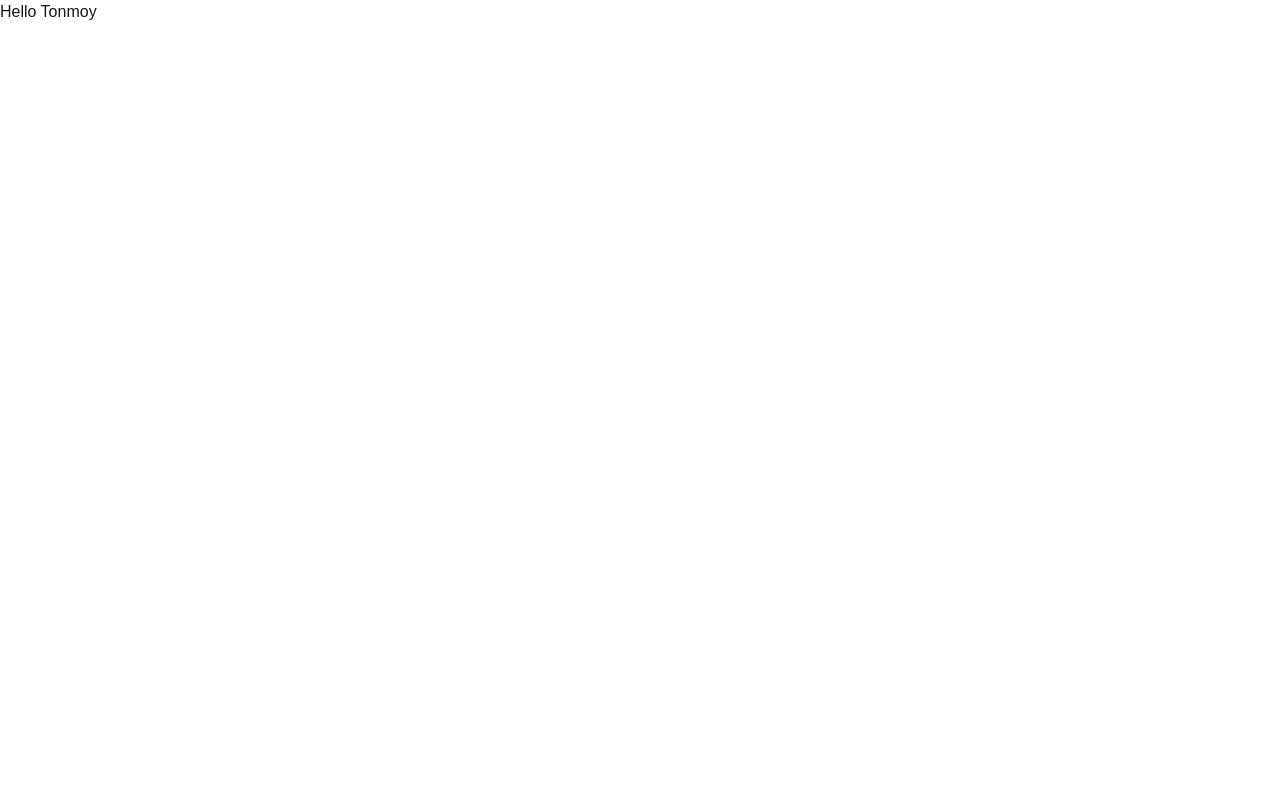
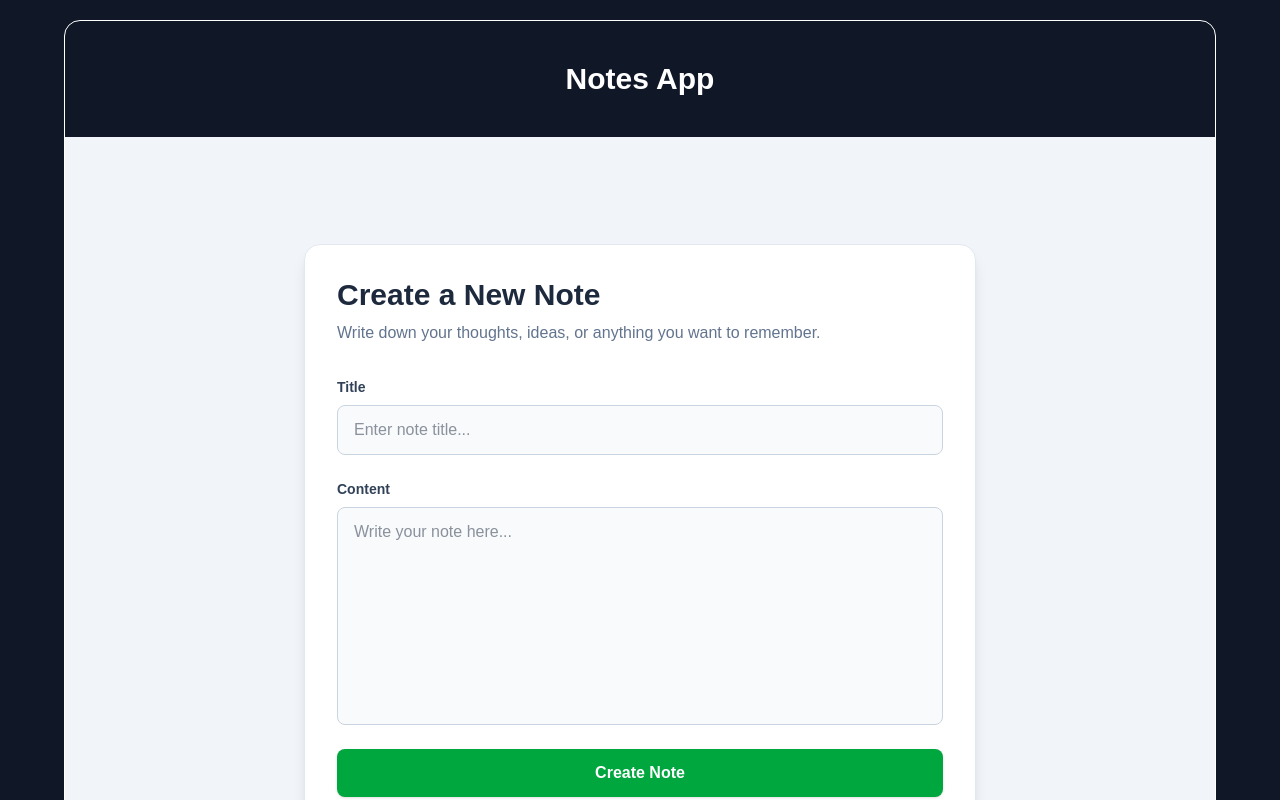
Before and after one commit to tonmoystark/full-stack-notes-app, a Next.js app: page / in a window 1280 px wide. Shown: the top 800 px of the page. Built offline with nearby package versions, Linux system fonts and the light colour scheme; no server answers.

Commit message:
basic UI ready

```diff
--- /dev/null
+++ b/app/allNotes/page.jsx
@@ -0,0 +1,12 @@
+import NoteContainer from "@/components/notes/NoteContainer";
+import React from "react";
+
+const allNotes = () => {
+  return (
+    <div>
+      <NoteContainer />
+    </div>
+  );
+};
+
+export default allNotes;
--- /dev/null
+++ b/app/api/notes/route.js
@@ -0,0 +1,30 @@
+import { connectDB } from "@/lib/db";
+import { noteModel } from "@/lib/models/notes.model";
+
+export async function POST(request) {
+  try {
+    await connectDB();
+
+    const { title, content } = await request.json();
+
+    if (!title || !content) {
+      return Response.json({
+        message: "Need to fill all the inputs",
+        success: false,
+      });
+    }
+    const createdNote = await noteModel.create({
+      title,
+      content,
+    });
+
+    return Response.json({
+      success: true,
+      status: 201,
+      message: "note created successfully",
+      createdNote,
+    });
+  } catch (error) {
+    console.log(error + "failed to create the note");
+  }
+}
--- /dev/null
+++ b/app/editNote/page.jsx
@@ -0,0 +1,12 @@
+import EditNote from "@/components/notes/EditNote";
+import React from "react";
+
+const editNote = () => {
+  return (
+    <div>
+      <EditNote />
+    </div>
+  );
+};
+
+export default editNote;
--- a/app/page.js
+++ b/app/page.js
@@ -1,8 +1,16 @@
+import CreateNoteForm from "@/components/notes/CreateNoteForm";
 import { connectDB } from "@/lib/db";
 import Image from "next/image";
 
 export default async function Home() {
   await connectDB();
 
-  return <div>Hello Tonmoy</div>;
+  return (
+    <div className="min-h-screen flex justify-center items-center bg-gray-900 text-white p-5">
+      <div className="w-6xl min-h-screen border rounded-2xl">
+        <h1 className="text-3xl font-bold text-center my-10">Notes App</h1>
+        <CreateNoteForm />
+      </div>
+    </div>
+  );
 }
--- /dev/null
+++ b/components/notes/CreateNoteForm.jsx
@@ -0,0 +1,69 @@
+import React from "react";
+
+const CreateNoteForm = () => {
+  return (
+    <div className="min-h-screen bg-slate-100 p-6 flex items-center justify-center">
+      <div className="w-full max-w-2xl">
+        <div className="bg-white rounded-2xl shadow-lg border border-slate-200 p-8">
+          {/* Header */}
+          <div className="mb-8">
+            <h1 className="text-3xl font-bold text-slate-800">
+              Create a New Note
+            </h1>
+            <p className="text-slate-500 mt-2">
+              Write down your thoughts, ideas, or anything you want to remember.
+            </p>
+          </div>
+
+          <form className="flex flex-col gap-6">
+            {/* Title */}
+            <div className="flex flex-col gap-2">
+              <label
+                htmlFor="title"
+                className="text-sm font-semibold text-slate-700"
+              >
+                Title
+              </label>
+
+              <input
+                type="text"
+                name="title"
+                id="title"
+                placeholder="Enter note title..."
+                className="w-full rounded-lg border border-slate-300 bg-slate-50 px-4 py-3 text-slate-800 outline-none transition focus:border-green-500 focus:bg-white focus:ring-2 focus:ring-green-100"
+              />
+            </div>
+
+            {/* Content */}
+            <div className="flex flex-col gap-2">
+              <label
+                htmlFor="content"
+                className="text-sm font-semibold text-slate-700"
+              >
+                Content
+              </label>
+
+              <textarea
+                name="content"
+                id="content"
+                rows="8"
+                placeholder="Write your note here..."
+                className="w-full resize-none rounded-lg border border-slate-300 bg-slate-50 px-4 py-3 text-slate-800 outline-none transition focus:border-green-500 focus:bg-white focus:ring-2 focus:ring-green-100"
+              ></textarea>
+            </div>
+
+            {/* Button */}
+            <button
+              type="submit"
+              className="w-full rounded-lg bg-green-600 py-3 font-semibold text-white shadow-sm transition hover:bg-green-700 hover:shadow-md active:scale-[0.98]"
+            >
+              Create Note
+            </button>
+          </form>
+        </div>
+      </div>
+    </div>
+  );
+};
+
+export default CreateNoteForm;
--- /dev/null
+++ b/components/notes/EditNote.jsx
@@ -0,0 +1,73 @@
+import React from "react";
+
+const EditNote = () => {
+  return (
+    <div className="min-h-screen bg-slate-100 p-6 flex items-center justify-center">
+      <div className="w-full max-w-2xl">
+        <div className="rounded-2xl border border-slate-200 bg-white p-8 shadow-lg">
+          <div className="mb-8">
+            <h1 className="text-3xl font-bold text-slate-800">Edit Note</h1>
+
+            <p className="mt-2 text-slate-500">
+              Update your note and save your changes.
+            </p>
+          </div>
+
+          <form className="flex flex-col gap-6">
+            <div className="flex flex-col gap-2">
+              <label
+                htmlFor="title"
+                className="text-sm font-semibold text-slate-700"
+              >
+                Title
+              </label>
+
+              <input
+                type="text"
+                id="title"
+                name="title"
+                placeholder="Enter note title..."
+                className="w-full rounded-lg border border-slate-300 bg-slate-50 px-4 py-3 text-slate-800 outline-none transition focus:border-green-500 focus:bg-white focus:ring-2 focus:ring-green-100"
+              />
+            </div>
+
+            <div className="flex flex-col gap-2">
+              <label
+                htmlFor="content"
+                className="text-sm font-semibold text-slate-700"
+              >
+                Content
+              </label>
+
+              <textarea
+                id="content"
+                name="content"
+                rows="8"
+                placeholder="Write your note here..."
+                className="w-full resize-none rounded-lg border border-slate-300 bg-slate-50 px-4 py-3 text-slate-800 outline-none transition focus:border-green-500 focus:bg-white focus:ring-2 focus:ring-green-100"
+              />
+            </div>
+
+            <div className="flex gap-3">
+              <button
+                type="submit"
+                className="flex-1 rounded-lg bg-green-600 py-3 font-semibold text-white transition hover:bg-green-700"
+              >
+                Save Changes
+              </button>
+
+              <button
+                type="button"
+                className="flex-1 rounded-lg border border-slate-300 bg-white py-3 font-semibold text-slate-700 transition hover:bg-slate-50"
+              >
+                Cancel
+              </button>
+            </div>
+          </form>
+        </div>
+      </div>
+    </div>
+  );
+};
+
+export default EditNote;
--- /dev/null
+++ b/components/notes/NoteCard.jsx
@@ -0,0 +1,38 @@
+import { Trash2, Pencil } from "lucide-react";
+
+const NoteCard = ({ title, content }) => {
+  return (
+    <div className="w-full max-w-sm rounded-2xl border border-slate-200 bg-white p-5 shadow-sm transition hover:-translate-y-1 hover:shadow-lg">
+      <div className="flex items-start justify-between gap-4">
+        <h2 className="text-xl font-bold text-slate-800 line-clamp-1">
+          {title}
+        </h2>
+        <div className="flex shrink-0 gap-2">
+          <button
+            type="button"
+            className="rounded-lg p-2 text-slate-500 transition hover:bg-slate-100 hover:text-blue-600"
+            title="Edit note"
+          >
+            <Pencil size={18} />
+          </button>
+
+          <button
+            type="button"
+            className="rounded-lg p-2 text-slate-500 transition hover:bg-red-50 hover:text-red-600"
+            title="Delete note"
+          >
+            <Trash2 size={18} />
+          </button>
+        </div>
+      </div>
+      <p className="mt-3 line-clamp-4 text-sm leading-6 text-slate-600">
+        {content}
+      </p>
+      <div className="mt-5 border-t border-slate-100 pt-3">
+        <span className="text-xs text-slate-400">Just now</span>
+      </div>
+    </div>
+  );
+};
+
+export default NoteCard;
--- /dev/null
+++ b/components/notes/NoteContainer.jsx
@@ -0,0 +1,12 @@
+import React from "react";
+import NoteCard from "./NoteCard";
+
+const NoteContainer = () => {
+  return (
+    <div>
+      <NoteCard title={"Test"} content={"I am just testing the UI"} />
+    </div>
+  );
+};
+
+export default NoteContainer;
--- a/lib/models/notes.model.js
+++ b/lib/models/notes.model.js
@@ -6,7 +6,7 @@ const noteSchema = new mongoose.Schema(
       required: true,
       type: String,
     },
-    description: {
+    content: {
       required: true,
       type: String,
     },
--- a/package.json
+++ b/package.json
@@ -10,6 +10,7 @@
     "format": "biome format --write"
   },
   "dependencies": {
+    "lucide-react": "^1.48.0",
     "mongoose": "^9.10.2",
     "next": "16.3.6",
     "react": "19.2.8",
```
Also changed, not shown: 1 other file (tests, documents, lock files or other folders).
